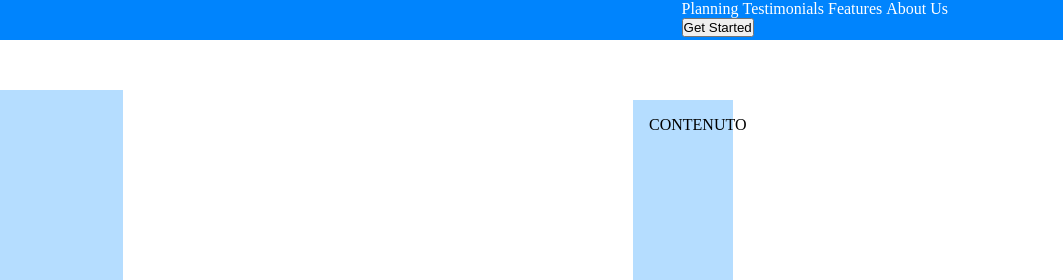
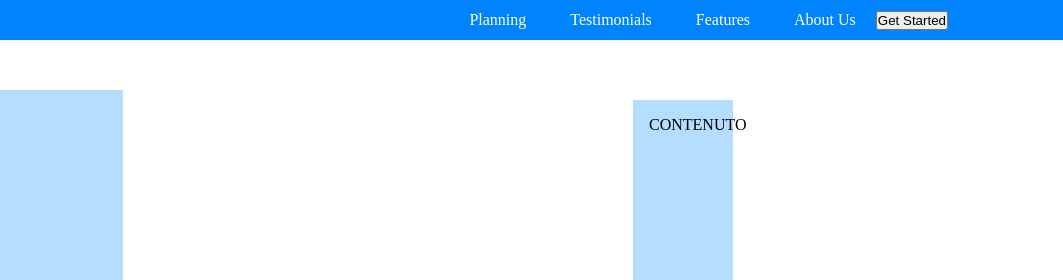
Before and after one commit to alessiarabacchi/htmlcss-responsive-layout, a plain HTML site: page index.html in a window 1280 px wide. Shown: the top 280 px of the page, 217-1280 px from the left. Drawn offline with Linux system fonts and the light colour scheme.

Commit message:
add header css

```diff
--- a/css/style.css
+++ b/css/style.css
@@ -60,15 +60,19 @@ a {
   color: white;
 }
 
-#header > .container {
+#header .container {
   display: flex;
   justify-content: space-between;
 }
 
-#header > nav {
+#header nav {
   display: flex;
-  justify-content: space-between;
+  justify-content: space-around;
   align-items: center;
+}
+
+#header li {
+  margin: 0 20px;
 }
 
 /* SECTION DEMO APP */
```
